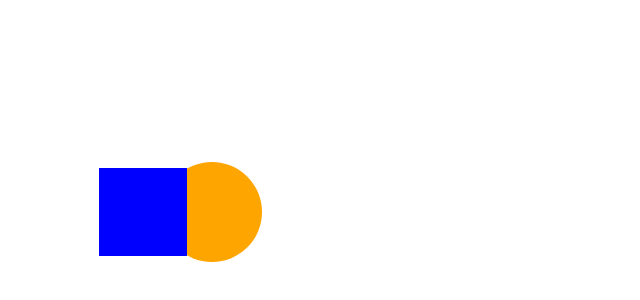
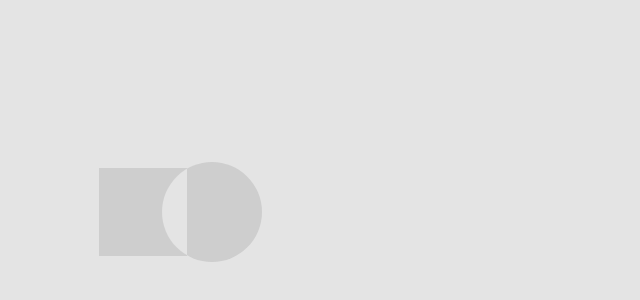
Before and after one commit to lsdam/pages, a plain HTML site: page canvas/index.html in a window 1280 px wide. Shown: the part 108-408 px from the top of the page, without its empty margins (0-640 px from the left). Drawn offline with Linux system fonts and the light colour scheme.

Commit message:
캔버스 추가2

```diff
--- a/canvas/index.css
+++ b/canvas/index.css
@@ -13,3 +13,7 @@ img {
 html, body {
     overflow: hidden;
 }
+
+body {
+    background: #e4e4e4;
+}
--- a/canvas/index.html
+++ b/canvas/index.html
@@ -15,12 +15,18 @@
     const canvas = document.getElementById('canvas')
     const context = canvas.getContext('2d')
 
+    const CIRCLE_SIZE = 100
+    const RECT_SIZE = 88
+
+    const DEFAULT_CIRCLE_SHAPE = {
+    }
+
     const circleShape = {
         type: 'circle',
         x: 212,
         y: 320,
         size: 100,
-        color: 'orange',
+        color: '#cecece',
         isSelected: false,
     }
 
@@ -29,7 +35,7 @@
         x: 99,
         y: 276,
         size: 88,
-        color: 'blue',
+        color: '#cecece',
         isSelected: false,
     }
 
@@ -44,8 +50,9 @@
 
     startup()
     clearCanvas()
+    drawRect()
     drawCircle()
-    drawRect()
+
 
     function startup() {
         resizeCanvas()
@@ -79,8 +86,8 @@
                     isDragging = true
 
                     clearCanvas()
+                    drawRect()
                     drawCircle()
-                    drawRect()
                 }
             } else {
                 let distanceFromCenter = Math.sqrt(Math.pow(shape.x - startX, 2) + Math.pow(shape.y - startY, 2))
@@ -94,8 +101,8 @@
                     isDragging = true
 
                     clearCanvas()
+                    drawRect()
                     drawCircle()
-                    drawRect()
                 }
             }
         }
@@ -118,12 +125,24 @@
 
         console.log(x, y)
 
+        if (previousSelectedShape.type === 'rect') {
+            if (x < 0) x = 0
+            if (y < 0) y = 0
+            if (x > canvas.width - previousSelectedShape.size) x = canvas.width - previousSelectedShape.size
+            if (y > canvas.height - previousSelectedShape.size) y = canvas.height - previousSelectedShape.size
+        } else {
+            if (x < previousSelectedShape.size / 2) x = previousSelectedShape.size / 2
+            if (y < previousSelectedShape.size / 2) y = previousSelectedShape.size / 2
+            if (x > canvas.width - previousSelectedShape.size / 2) x = canvas.width - previousSelectedShape.size / 2
+            if (y > canvas.height - previousSelectedShape.size / 2) y = canvas.height - previousSelectedShape.size / 2
+        }
+
         previousSelectedShape.x = x
         previousSelectedShape.y = y
 
         clearCanvas()
+        drawRect()
         drawCircle()
-        drawRect()
     }
 
     function clearCanvas() {
@@ -140,6 +159,14 @@
         }
 
         context.beginPath()
+        context.arc(circleShape.x, circleShape.y, (circleShape.size / 2), 0, 2 * Math.PI)
+        context.fillStyle = '#e4e4e4'
+        context.globalCompositeOperation = 'source-atop'
+        context.fill()
+        context.restore()
+
+        context.beginPath()
+        context.globalCompositeOperation = 'destination-over'
         context.arc(x, y, (circleShape.size / 2), 0, 2 * Math.PI)
         context.fillStyle = circleShape.color
         context.fill()
@@ -164,12 +191,14 @@
     window.addEventListener('resize', resizeCanvas, false);
 
     function resizeCanvas() {
+        console.log('resize')
+
         canvas.width = window.innerWidth;
         canvas.height = window.innerHeight;
 
         clearCanvas()
+        drawRect()
         drawCircle()
-        drawRect()
     }
 </script>
 
```
